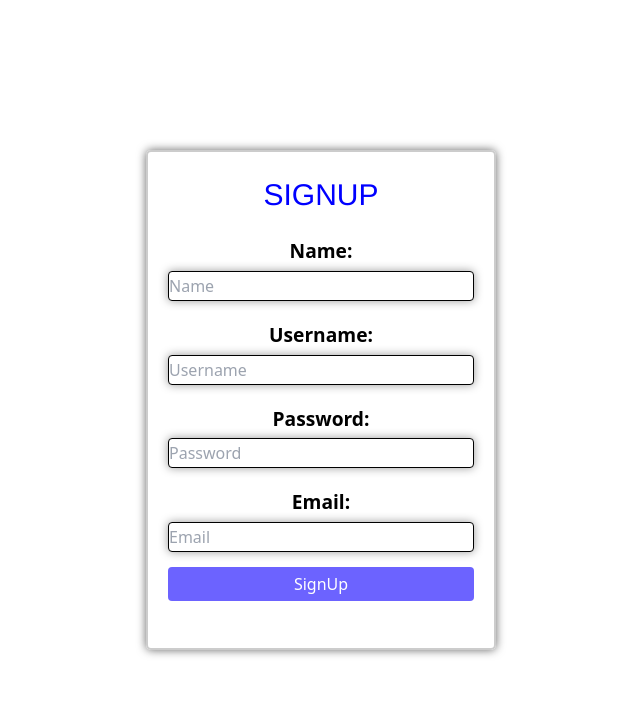
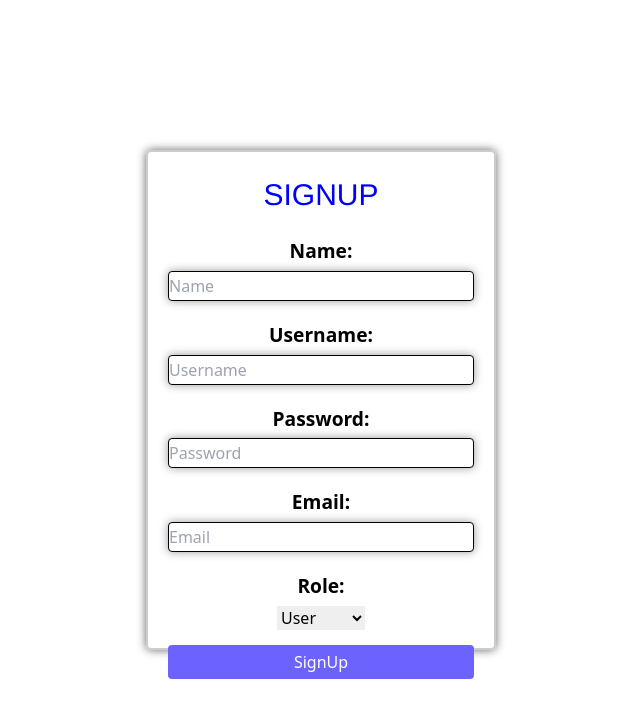
Before and after one commit to ShlokMewada/odoo_frontend, a React (Create React App) app in the folder tester/: page /signup in a window 1280 px wide. Shown: the top 718 px of the page, without its empty margins (319-959 px from the left). Built offline with nearby package versions, Linux system fonts and the light colour scheme.

Commit message:
adding a role option on signup page as librarian or user

```diff
--- a/tester/src/components/Signup.js
+++ b/tester/src/components/Signup.js
@@ -8,6 +8,7 @@ const Signup = () => {
     password: "",
     email: "",
     name: "",
+    role: "Customer",
   });
   const [errors, setErrors] = useState({});
   const { setUser } = useContext(UserContext);
@@ -31,6 +32,9 @@ const Signup = () => {
       newErrors.name = "Name is required";
     } else if (credentials.name.length <= 2) {
       newErrors.name = "Name must be greater than 2 characters";
+    }
+    if (!credentials.role) {
+      newErrors.role = "Role is required";
     }
 
     return newErrors;
@@ -143,12 +147,26 @@ const Signup = () => {
           />
           {errors.email && <span className="error">{errors.email}</span>}
         </div>
-
+        <div className="form-group">
+          <label htmlFor="role">Role:</label>
+          <select
+            id="role"
+            value={credentials.role}
+            onChange={(e) =>
+              setCredentials({ ...credentials, role: e.target.value })
+            }
+          >
+            <option value="Customer">User</option>
+            <option value="Librarian">Librarian</option>
+          </select>
+          {errors.role && <span className="error">{errors.role}</span>}
+        </div>
         {errors.network && <span className="error">{errors.network}</span>}
         {errors.general && <span className="error">{errors.general}</span>}
         <button type="submit" className="login">SignUp</button>
       </form>
     </div>
+
   );
 };
 
```
